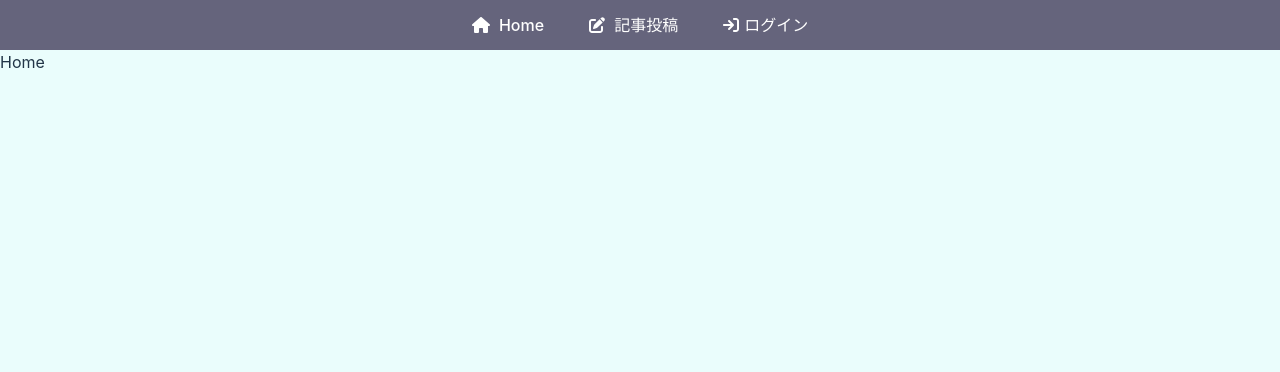
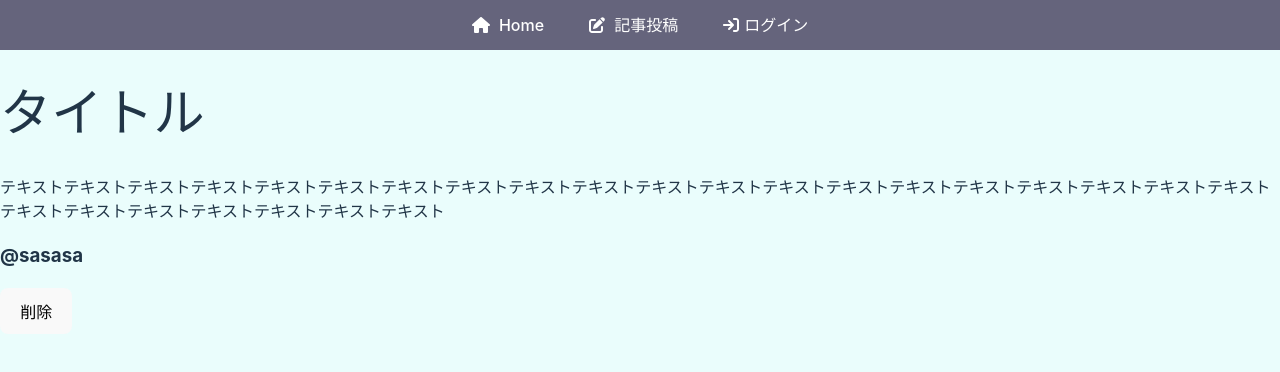
Before and after one commit to s-yoshiii/blog-fb-react-tutrial, a React (Vite) app: page / in a window 1280 px wide. Shown: the top 372 px of the page. Built offline with nearby package versions, Linux system fonts and the light colour scheme; no server answers.

Commit message:
Homeコンポーネントを作成しよう

```diff
--- a/src/components/Home.jsx
+++ b/src/components/Home.jsx
@@ -1,7 +1,22 @@
 import React from "react";
 
 const Home = () => {
-  return <div>Home</div>;
+  return (
+    <div className="page">
+      <div className="postContents">
+        <div className="postHeader">
+          <h1>タイトル</h1>
+        </div>
+        <div className="postTextContainer">
+          テキストテキストテキストテキストテキストテキストテキストテキストテキストテキストテキストテキストテキストテキストテキストテキストテキストテキストテキストテキストテキストテキストテキストテキストテキストテキストテキスト
+        </div>
+        <div className="postName">
+          <h3>@sasasa</h3>
+          <button>削除</button>
+        </div>
+      </div>
+    </div>
+  );
 };
 
 export default Home;
```
